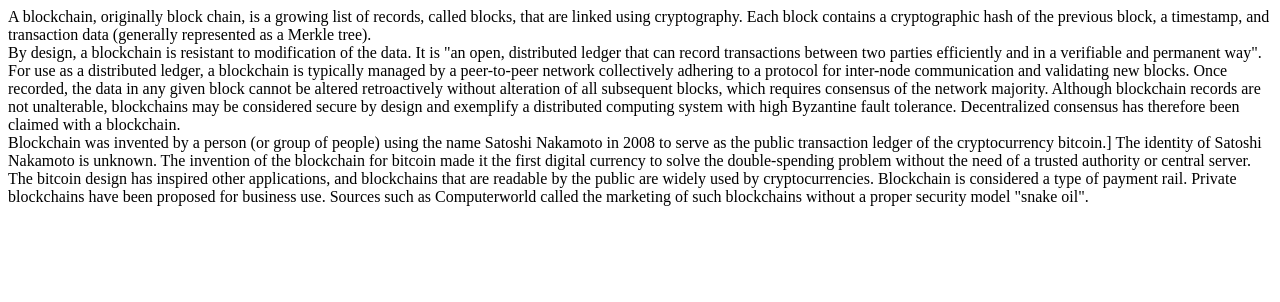
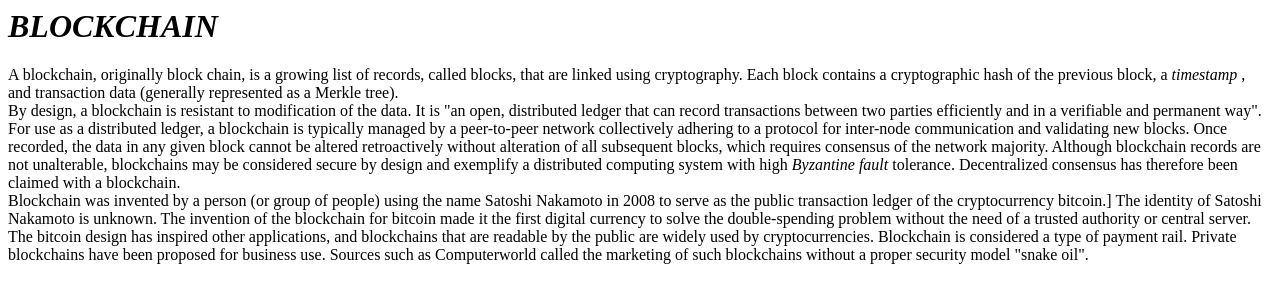
Before and after one commit to nicocampuzano71/WebDesignProj, a plain HTML site: page index.html in a window 1280 px wide. Drawn offline with Linux system fonts and the light colour scheme.

Commit message:
Update index.html

```diff
--- a/index.html
+++ b/index.html
@@ -1,12 +1,14 @@
 <html>
   <!-- nicocampuzano71.github.io/WebDesignProj -->
+  <!-- This website content is just copied from Wikipedia, as an interesting topic to make a sample website on-->
   <head>
     <title>Blockchain</title>
   </head>
   <body>
-    <p> A blockchain, originally block chain, is a growing list of records, called blocks, that are linked using cryptography. Each block contains a cryptographic hash of the previous block, a timestamp, and transaction data (generally represented as a Merkle tree).<br>
+    <h1> <em> BLOCKCHAIN </em> </h1>
+    <p> A blockchain, originally block chain, is a growing list of records, called blocks, that are linked using cryptography. Each block contains a cryptographic hash of the previous block, a <i> timestamp </i>, and transaction data (generally represented as a Merkle tree).<br>
 
-By design, a blockchain is resistant to modification of the data. It is "an open, distributed ledger that can record transactions between two parties efficiently and in a verifiable and permanent way". For use as a distributed ledger, a blockchain is typically managed by a peer-to-peer network collectively adhering to a protocol for inter-node communication and validating new blocks. Once recorded, the data in any given block cannot be altered retroactively without alteration of all subsequent blocks, which requires consensus of the network majority. Although blockchain records are not unalterable, blockchains may be considered secure by design and exemplify a distributed computing system with high Byzantine fault tolerance. Decentralized consensus has therefore been claimed with a blockchain.<br>
+By design, a blockchain is resistant to modification of the data. It is "an open, distributed ledger that can record transactions between two parties efficiently and in a verifiable and permanent way". For use as a distributed ledger, a blockchain is typically managed by a peer-to-peer network collectively adhering to a protocol for inter-node communication and validating new blocks. Once recorded, the data in any given block cannot be altered retroactively without alteration of all subsequent blocks, which requires consensus of the network majority. Although blockchain records are not unalterable, blockchains may be considered secure by design and exemplify a distributed computing system with high <i>Byzantine fault</i> tolerance. Decentralized consensus has therefore been claimed with a blockchain.<br>
 
 Blockchain was invented by a person (or group of people) using the name Satoshi Nakamoto in 2008 to serve as the public transaction ledger of the cryptocurrency bitcoin.] The identity of Satoshi Nakamoto is unknown. The invention of the blockchain for bitcoin made it the first digital currency to solve the double-spending problem without the need of a trusted authority or central server. The bitcoin design has inspired other applications, and blockchains that are readable by the public are widely used by cryptocurrencies. Blockchain is considered a type of payment rail. Private blockchains have been proposed for business use. Sources such as Computerworld called the marketing of such blockchains without a proper security model "snake oil".<br></p>
   </body>
```
